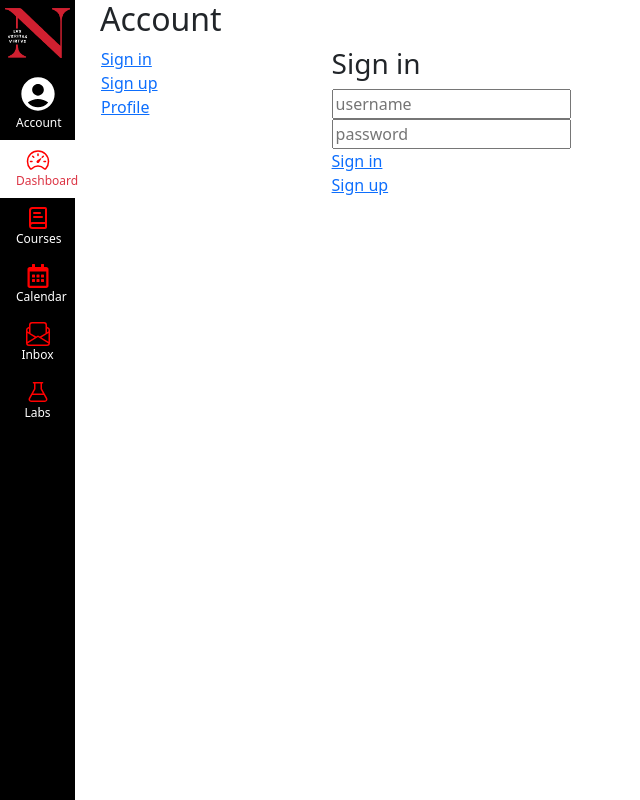
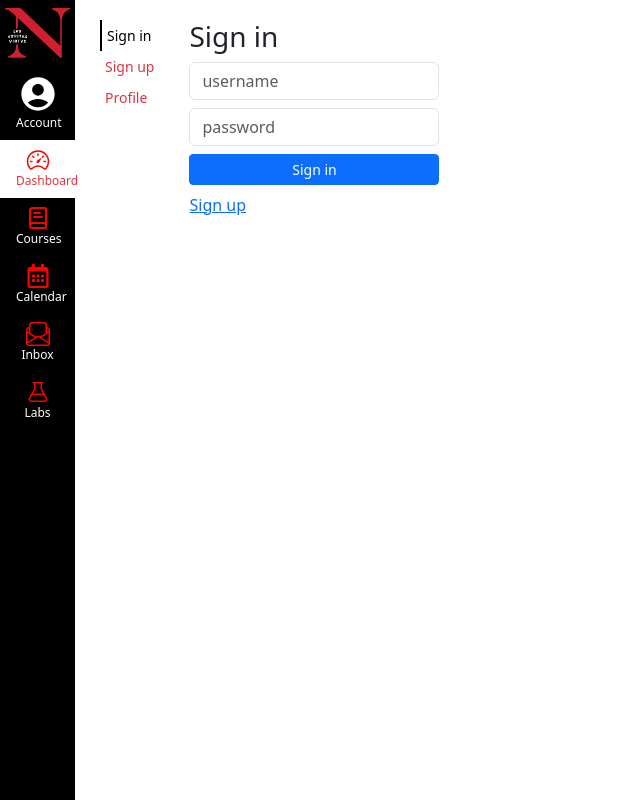
Before and after one commit to sychan91/kambaz-react-web-app-cs5610-sp25, a React (Vite) app: page /#/Kambaz/Account/Signin in a window 1280 px wide. Shown: the whole page, without its empty margins (0-640 px from the left). Built offline with nearby package versions, Linux system fonts and the light colour scheme.

Commit message:
Signup & account nav completed

```diff
--- a/src/Kambaz/Account/Navigation.tsx
+++ b/src/Kambaz/Account/Navigation.tsx
@@ -1,11 +1,30 @@
+import { ListGroup } from "react-bootstrap";
 import { Link } from "react-router-dom";
 
 export default function AccountNavigation() {
-    return (
-        <div id="wd-account-navigation">
-            <Link to={'/Kambaz/Account/Signin'}>Sign in</Link> <br/>
-            <Link to={'/Kambaz/Account/Signup'}>Sign up</Link> <br/>
-            <Link to={'/Kambaz/Account/Profile'}>Profile</Link> <br/>
-        </div>
-    );
+  return (
+    <ListGroup id="wd-account-navigation" className="wd rounded-0 wd-f-small">
+      <ListGroup.Item
+        className="active border-0"
+        as={Link}
+        to={"/Kambaz/Account/Signin"}
+      >
+        Sign in
+      </ListGroup.Item>{" "}
+      <ListGroup.Item
+        className="border-0 text-danger bg-color-white"
+        as={Link}
+        to={"/Kambaz/Account/Signup"}
+      >
+        Sign up
+      </ListGroup.Item>{" "}
+      <ListGroup.Item
+        className="border-0 text-danger bg-color-white"
+        as={Link}
+        to={"/Kambaz/Account/Profile"}
+      >
+        Profile
+      </ListGroup.Item>{" "}
+    </ListGroup>
+  );
 }
--- a/src/Kambaz/Account/Signin.tsx
+++ b/src/Kambaz/Account/Signin.tsx
@@ -1,13 +1,32 @@
-import { Link } from "react-router-dom";
+import { Button, FormControl } from "react-bootstrap";
+import { Form, Link } from "react-router-dom";
 
 export default function Signin() {
-    return (
-        <div id="wd-signin-screen">
-            <h3>Sign in</h3>
-            <input placeholder="username" className="wd-username" /> <br/>
-            <input placeholder="password" type="password" className="wd-password" /> <br/>
-            <Link to="/Kambaz/Dashboard" id="wd-signin-btn">Sign in</Link> <br/>
-            <Link to="/Kambaz/Account/Signup" id="wd-signup-link">Sign up</Link>
-        </div>
-    );
+  return (
+    <div id="wd-signin-screen" style={{ width: "250px" }}>
+      <h3>Sign in</h3>
+      <FormControl id="wd-username" placeholder="username" className="mb-2" />
+      <FormControl
+        id="wd-password"
+        placeholder="password"
+        type="password"
+        className="mb-2"
+      />
+      <Button
+        variant="primary"
+        size="sm"
+        className="w-100 mb-2"
+        href="#/Kambaz/Dashboard"
+      >
+        Sign in
+      </Button>
+      <Link to="/Kambaz/Account/Signup" id="wd-signup-link">
+        Sign up
+      </Link>
+    </div>
+  );
 }
+
+<Link to="/Kambaz/Account/Signup" id="wd-signup-link">
+  Sign up
+</Link>;
--- a/src/Kambaz/Account/index.tsx
+++ b/src/Kambaz/Account/index.tsx
@@ -6,23 +6,18 @@ import AccountNavigation from "./Navigation";
 
 export default function Account() {
   return (
-        <div id="wd-account-screen">
-            <h2>Account</h2>
-            <table width="100%">
-                <tr>
-                    <td valign="top">
-                        <AccountNavigation/>
-                    </td>
-                    <td>
+    <div id="wd-account-screen" className="d-flex">
+      <div className="wd-account-nav wd-padding-right wd-top-padding-20">
+        <AccountNavigation />
+      </div>
+      <div className="wd-account-content flex-grow-1 wd-top-padding-20">
         <Routes>
           <Route path="/" element={<Navigate to="/Kambaz/Account/Signin" />} />
           <Route path="Signin" element={<Signin />} />
           <Route path="Signup" element={<Signup />} />
           <Route path="Profile" element={<Profile />} />
         </Routes>
-                    </td>
-                </tr>
-            </table>
+      </div>
     </div>
   );
 }
--- a/src/Kambaz/styles.css
+++ b/src/Kambaz/styles.css
@@ -5,6 +5,10 @@
 
 .wd-f-small {
     font-size: 14px;
+}
+
+.wd-f-med {
+    font-size: 15px;
 }
 
 /* Icon Size, Pos, & Color Rules */
@@ -57,10 +61,21 @@
     padding: 5px;
 }
 
+/* Spacing between account nav items */
+#wd-account-navigation .list-group-item {
+    margin-bottom: 0px;
+    padding: 5px;
+}
+
 /* Top Padding */
 .wd-top-padding {
     padding-top: 50px;
 }
+
+.wd-top-padding-20 {
+    padding-top: 20px;
+}
+
 
 /* Module padding */
 .wd-module-padding {
```
Lines whose indentation alone changed are shown as unchanged.
